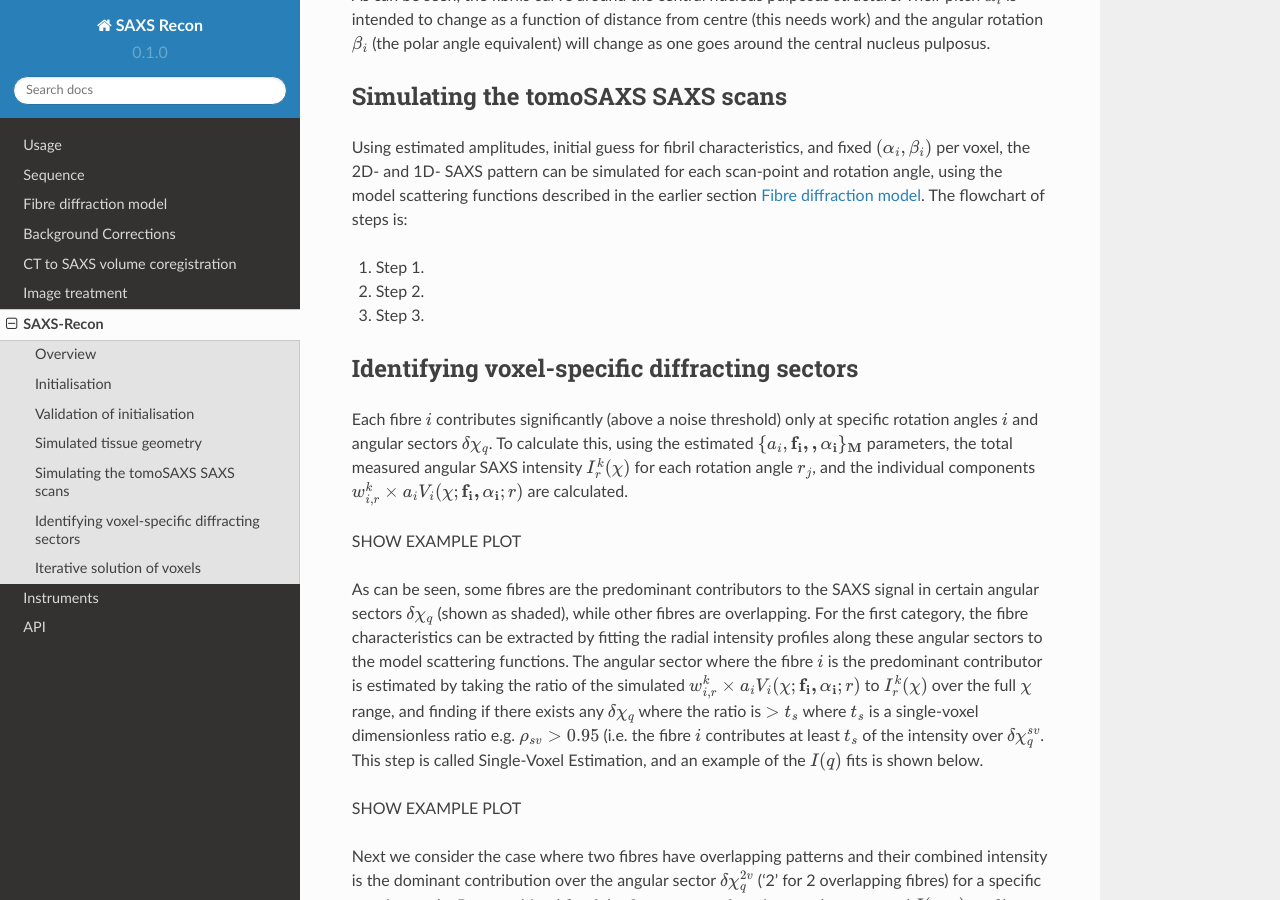
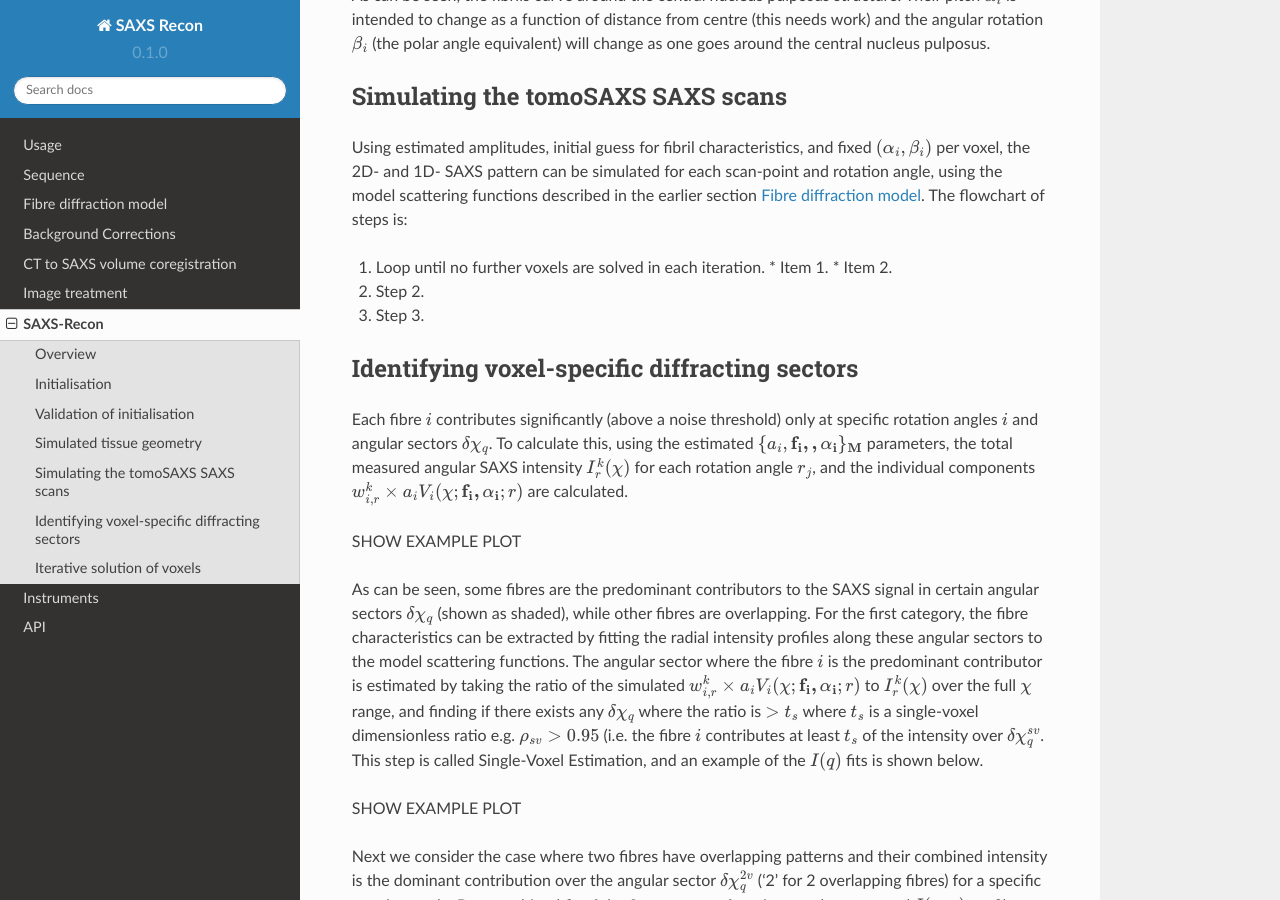
Before and after one commit to himadri111/saxs-docs-tutorial, a Sphinx documentation site: the page built from docs/source/saxsrecon.rst, in a window 1280 px wide and 900 px high, scrolled down 2614 px. Built offline with Sphinx 7.4.7 and the Read the Docs theme 2.0.0, drawn with Linux system fonts in a browser that asks for light colours.

Commit message:
Update saxsrecon.rst

```diff
--- a/docs/source/saxsrecon.rst
+++ b/docs/source/saxsrecon.rst
@@ -86,7 +86,9 @@ Simulating the tomoSAXS SAXS scans
 -----------------------------------------------
 Using estimated amplitudes, initial guess for fibril characteristics, and fixed :math:`(\alpha_{i},\beta_{i})` per voxel, the 2D- and 1D- SAXS pattern can be simulated for each scan-point and rotation angle, using the model scattering functions described in the earlier section :ref:`section_fibre_diff`. The flowchart of steps is:
 
-#. Step 1.
+#. Loop until no further voxels are solved in each iteration.
+   * Item 1.
+   * Item 2.
 #. Step 2.
 #. Step 3.
 
```
